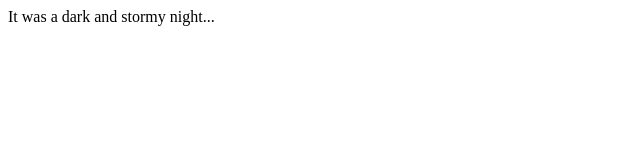
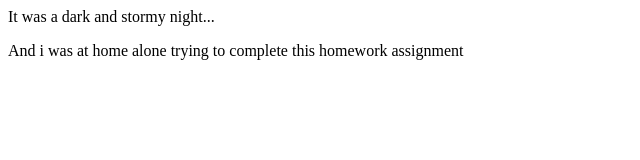
Before and after one commit to WooWeeMattLee/fireside-story, a plain HTML site: page index.html in a window 1280 px wide. Shown: the whole page, without its empty margins (0-640 px from the left). Drawn offline with Linux system fonts and the light colour scheme.

Commit message:
added second line of story

```diff
--- a/index.html
+++ b/index.html
@@ -1,5 +1,6 @@
 <html>
   <body>
     <p>It was a dark and stormy night...</p>
+    <p>And i was at home alone trying to complete this homework assignment</p>
   </body>
 </html>
```
